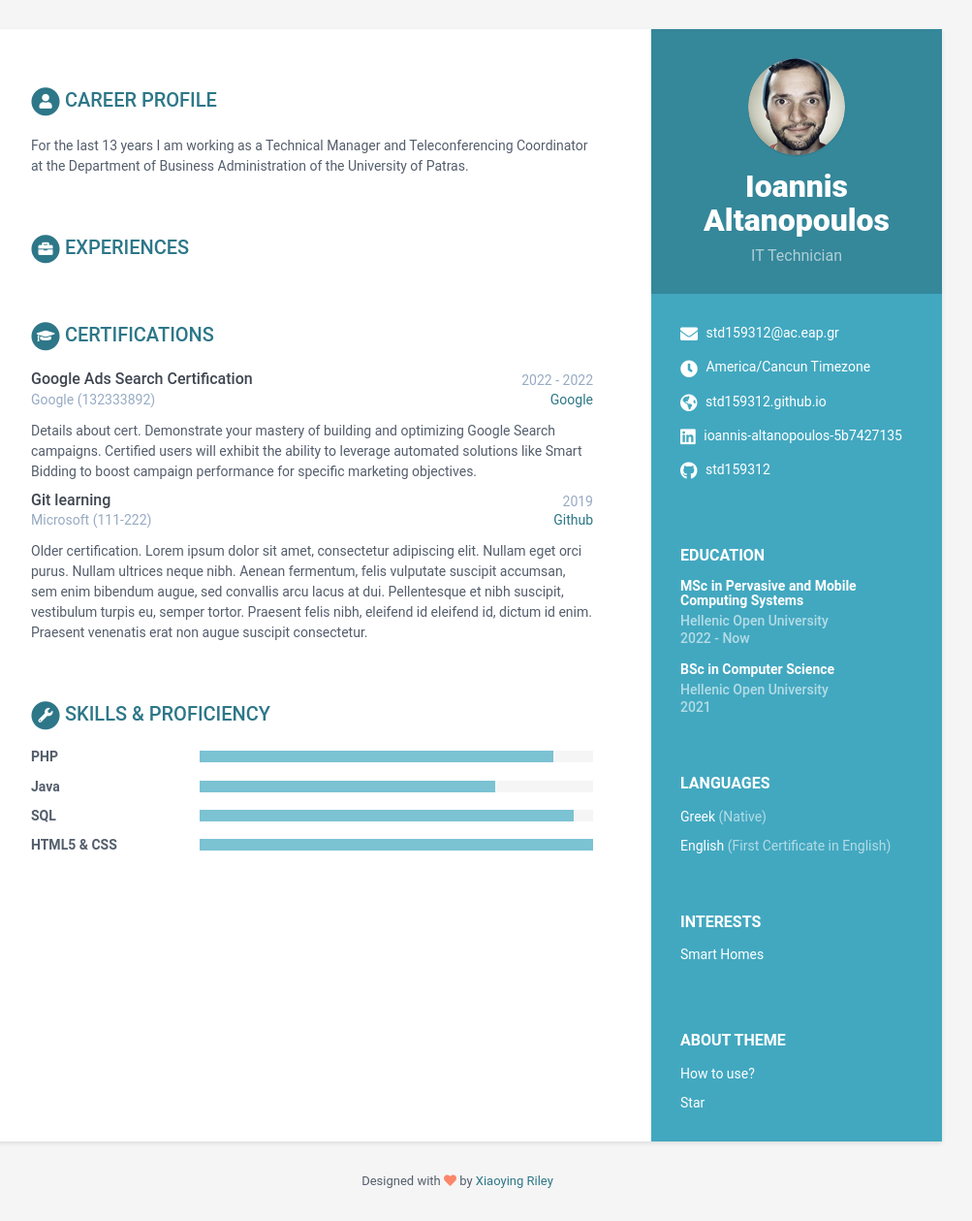
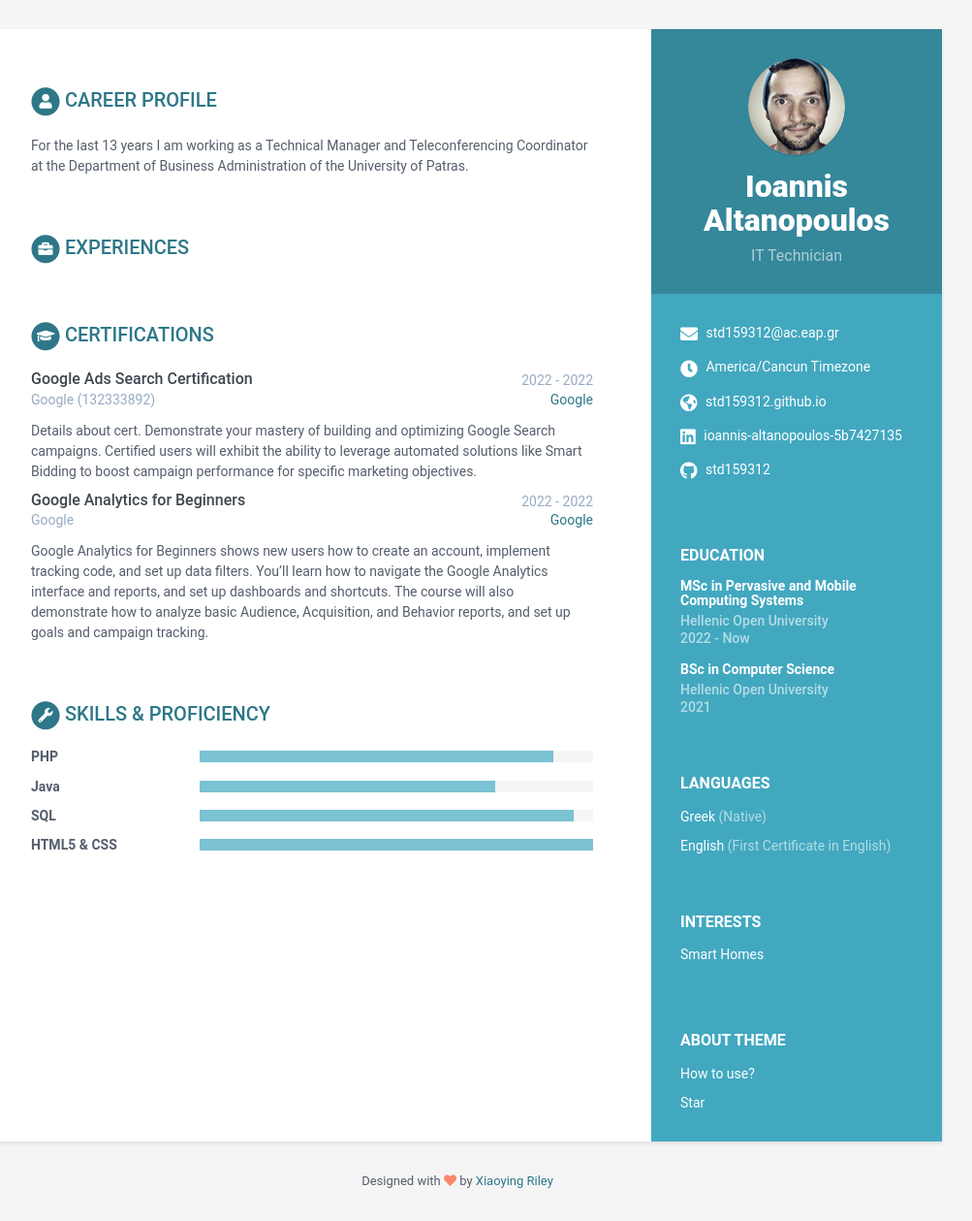
Before and after one commit to std159312/std159312.github.io, a Jekyll site: the page built from index.html, in a window 1280 px wide. Shown: the whole page at 97% size, without its empty margins (168-1171 px from the left). Built offline with Jekyll 4.4.1, drawn with Linux system fonts in a browser that asks for light colours.

Commit message:
Initial commit

```diff
--- a/_data/data.yml
+++ b/_data/data.yml
@@ -97,22 +97,21 @@
             boost campaign performance for specific marketing objectives.
 
 
-        - name: Git learning
-          start: 2019
-          end:
-          organization: Microsoft
-          credentialid: 111-222
-          credentialurl: www.github.com
-          credentialname: Github
+        - name: Google Analytics for Beginners
+          start: 2022
+          end:   2022
+          organization: Google
+          credentialid:
+          credentialurl: www.google.com
+          credentialname: Google
           details: |
-            Older certification. Lorem ipsum dolor sit amet, consectetur
-            adipiscing elit.
-            Nullam eget orci purus. Nullam ultrices neque nibh.
-            Aenean fermentum, felis vulputate suscipit accumsan,
-            sem enim bibendum augue, sed convallis arcu lacus at dui.
-            Pellentesque et nibh suscipit, vestibulum turpis eu, semper tortor.
-            Praesent felis nibh, eleifend id eleifend id, dictum id enim.
-            Praesent venenatis erat non augue suscipit consectetur.
+            Google Analytics for Beginners shows new users how to create an account,
+            implement tracking code, and set up data filters. You'll learn how to
+            navigate the Google Analytics interface and reports, and set up dashboards and shortcuts.
+            The course will also demonstrate how to analyze basic Audience, Acquisition,
+            and Behavior reports, and set up goals and campaign tracking.
+
+
 
 
 
```
